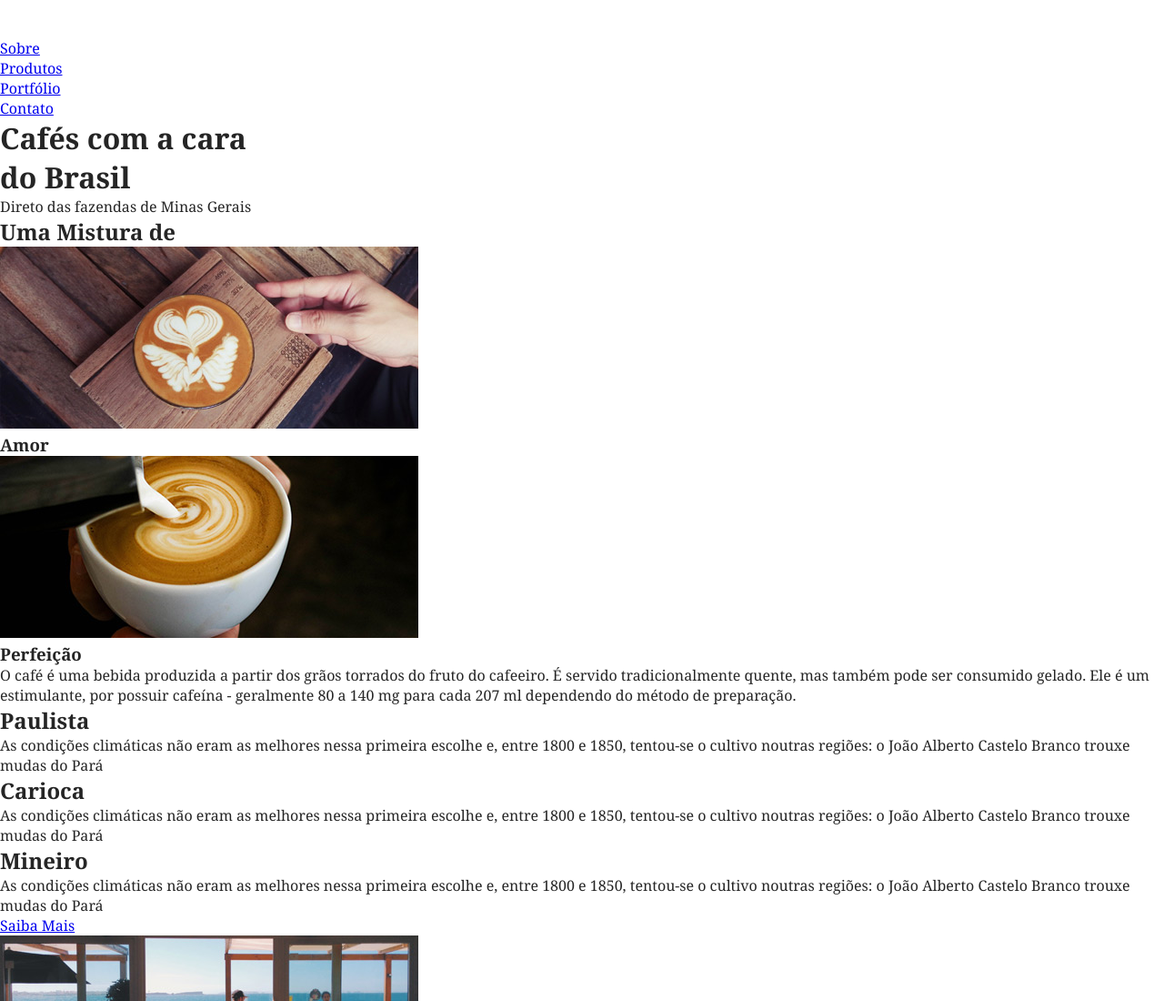
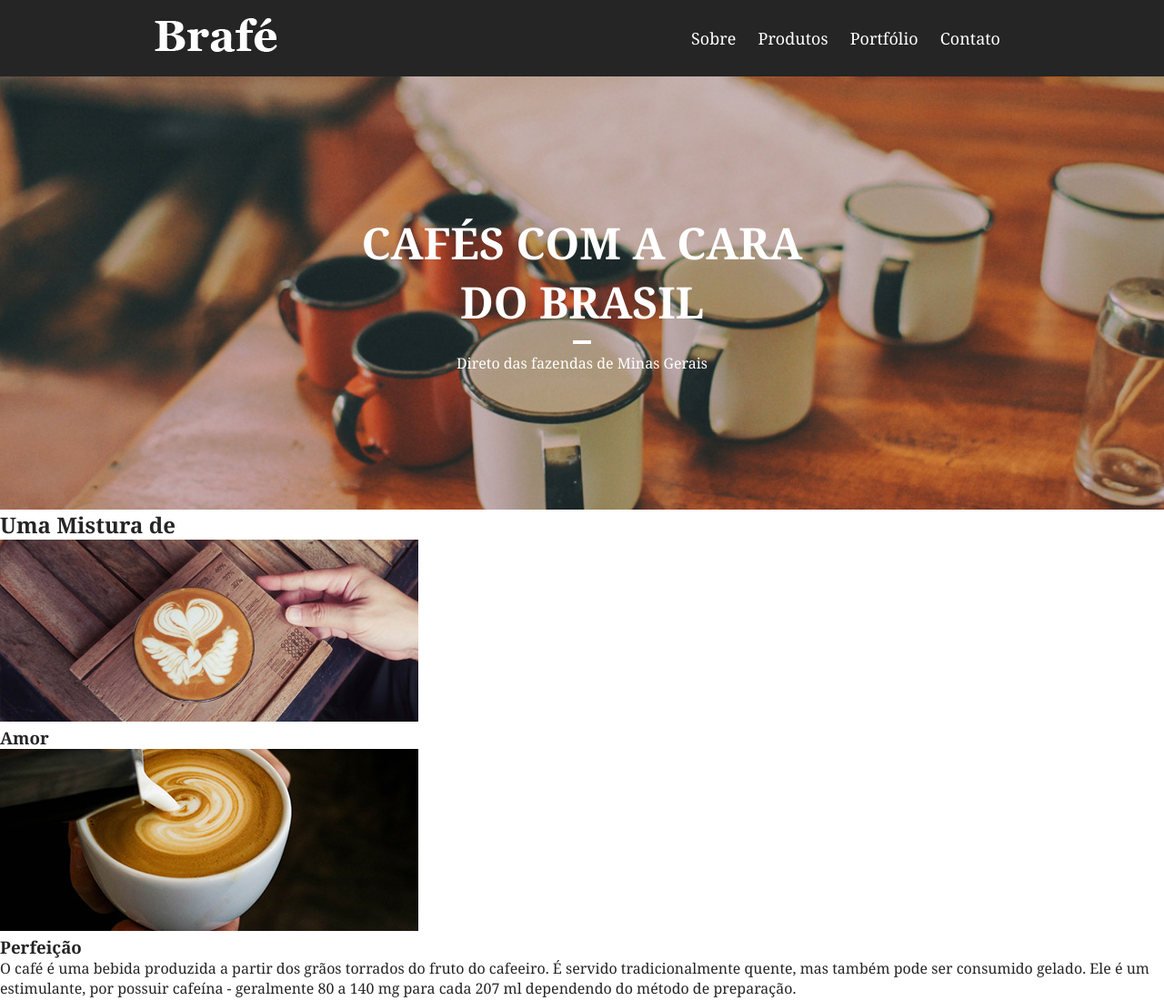
Before and after one commit to DanielDlc/css-eficiente, a plain HTML site: page index.html in a window 1280 px wide. Shown: the top 1100 px of the page at 91% size. Drawn offline with Linux system fonts and the light colour scheme.

Commit message:
introdução ok

```diff
--- a/css/style.css
+++ b/css/style.css
@@ -1,4 +1,4 @@
-/* Reset */
+/* reset margin e padding */
 
 body, h1, h2, h3, p, ul {
     padding: 0px;
@@ -6,6 +6,77 @@ body, h1, h2, h3, p, ul {
 }
 
 body {
-    font-family: Georgia, serif;
-    color: #252525
+    font-family: Georgia, 'Times New Roman', Times, serif;
+    color: #252525;
 }
+
+/* Menu */
+
+.menu {
+    background: #252525;
+    padding: 20px 0;
+}
+
+.menu-container {
+    max-width: 960px;
+    margin: 0 auto;
+}
+
+.menu-container::after, .menu-container::before {
+    content: '';
+    display: table;
+    clear: both;
+}
+
+a.menu-logo {
+    display: block;
+    float: left;
+    margin-left: 10px;
+}
+
+.menu-nav {
+    float: right;
+    margin-right: 10px;
+}
+
+.menu-nav li {
+    display: inline-block;
+}
+
+.menu-nav a {
+    display: block;
+    padding: 10px;
+    text-decoration: none;
+    color: #fff;
+    font-size: 1.125em;
+}
+
+/* Intro */
+
+.intro {
+    background: url('../img/bg-intro.jpg') no-repeat center center;
+    background-size: cover;
+    padding : 150px 0;
+    /* padding-bottom: 0px; */
+    text-align: center;
+    color: #fff
+}
+
+.intro h1 {
+    text-transform: uppercase;
+    font-size: 3em;
+}
+
+.intro h1::after {
+    content: '';
+    display: block;
+    width: 20px;
+    height: 4px;
+    background: #fff;
+    margin: 10px auto;
+
+}
+
+.intro p {
+    font-style;
+}
```
